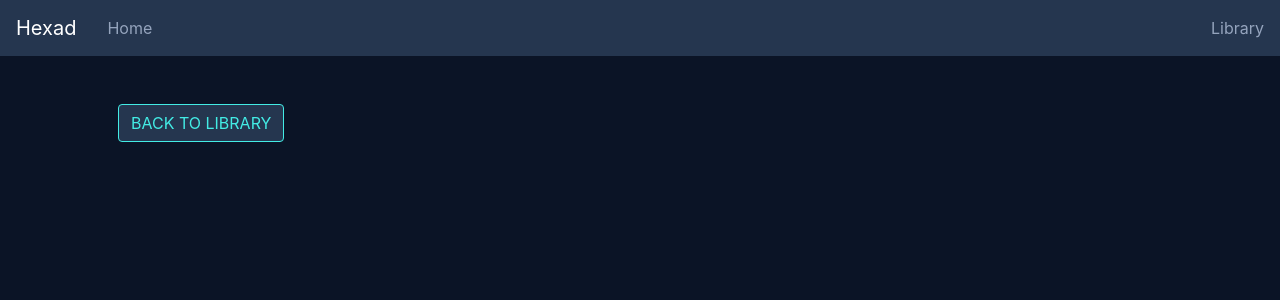
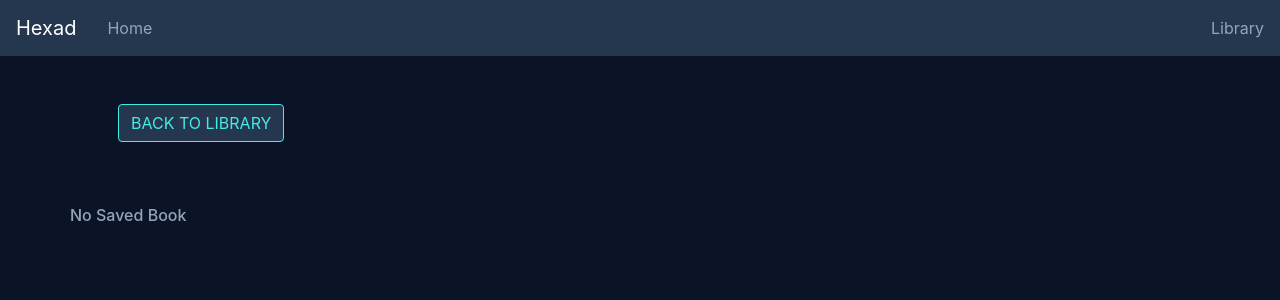
Before and after one commit to jeffascript/hoc-json-bookstore, a React (Create React App) app: page /mylist in a window 1280 px wide. Shown: the top 300 px of the page. Built offline with nearby package versions, Linux system fonts and the light colour scheme.

Commit message:
indicator in saved collection fixed

```diff
--- a/src/components/MyList.jsx
+++ b/src/components/MyList.jsx
@@ -45,10 +45,22 @@ class MyList extends Component {
                       alt="book selected"
                     />
                     <span className="basket-text">{book.title}</span>
+                   <span className="m-4 count"> x&nbsp;{book.quantity}</span>
                   </li>
                 ))
               : null}
           </ul>
+          <div className="row">
+          <div className="col-sm-12 font-weight-bold">
+            {savedBooks.length > 0 ? <h6>TOTAL COPIES:</h6> : <h6>No Saved Book</h6> }
+          <span className="invalid">
+                {savedBooks.length > 0 && savedBooks.reduce(
+                  (acc, currentValue) => acc + parseFloat(currentValue.quantity),
+                  0
+            )}
+          </span>
+          </div>
+        </div>
         </div>
       </>
     );
--- a/src/style/index.css
+++ b/src/style/index.css
@@ -55,3 +55,7 @@
   .invalid{
     color: #43ECE5  !important;
   }
+
+  .count{
+    color: #ffffff  !important;
+  }
```
